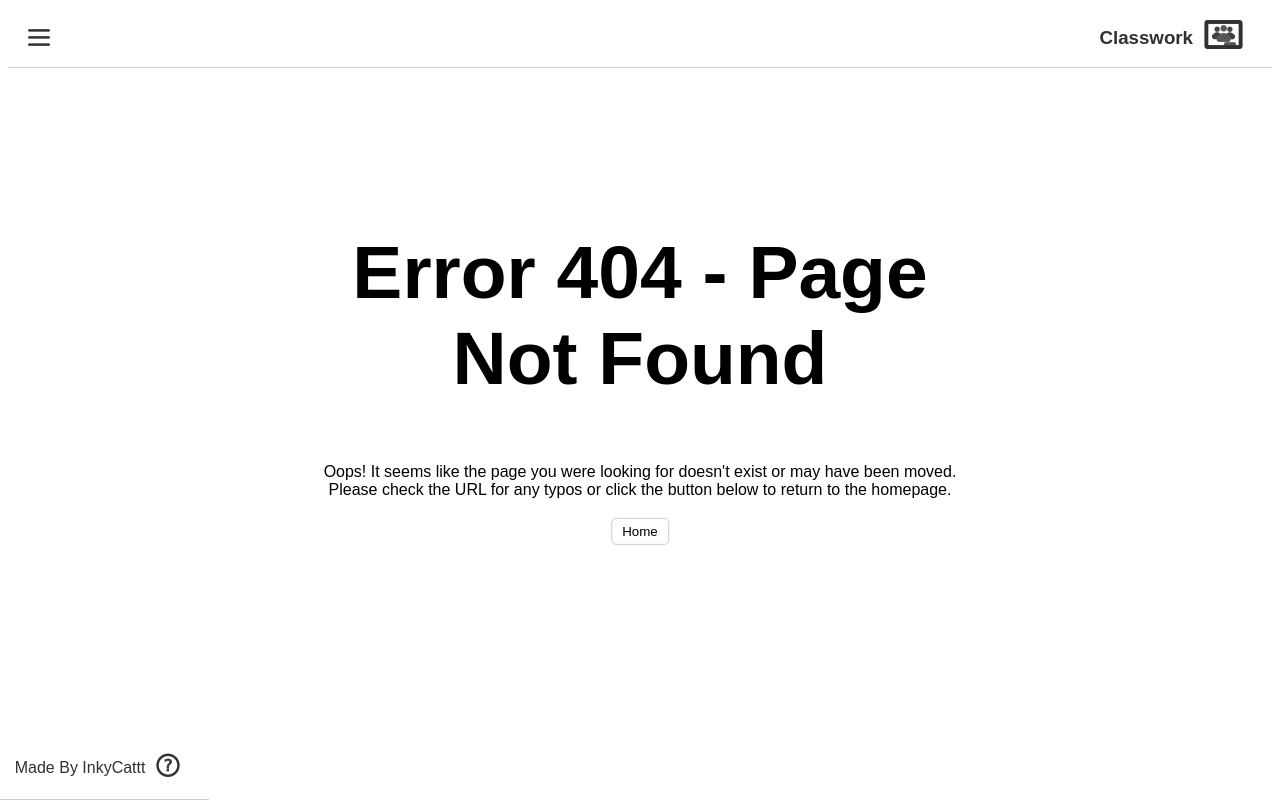
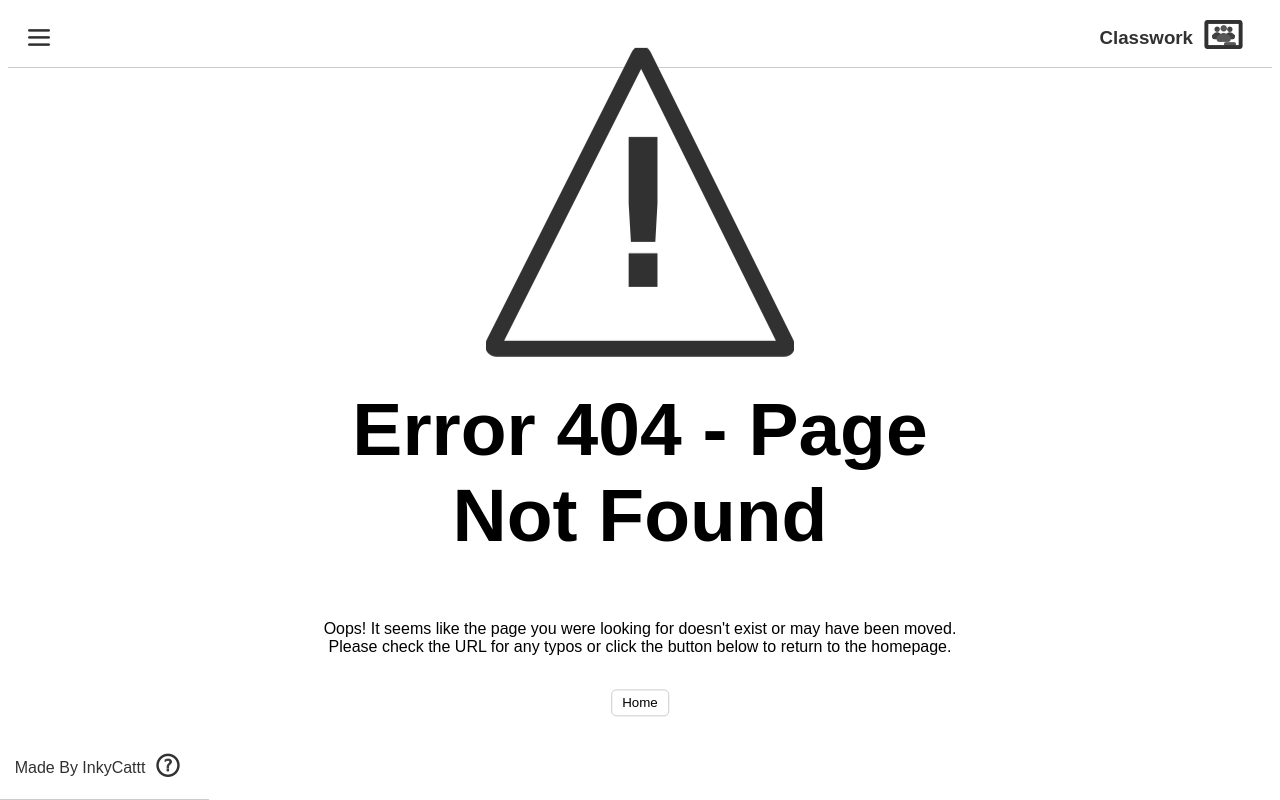
Before and after one commit to InkyCattt/Classwork, a plain HTML site: page Error404.html in a window 1280 px wide. Drawn offline with Linux system fonts and the light colour scheme.

Commit message:
Update Error404.html

```diff
--- a/Error404.html
+++ b/Error404.html
@@ -351,7 +351,7 @@
 
     <!-- Centered container for image and text -->
     <div class="center-container">
-        <!-- Add your big image and text here -->
+            <img src="./UI/BigError.png" alt="Big Image">
         <h2 id="h2">Error 404 - Page Not Found</h2>
         <p>Oops! It seems like the page you were looking for doesn't exist or may have been moved. Please check the URL for any typos or click the button below to return to the homepage.</p>
 
```
